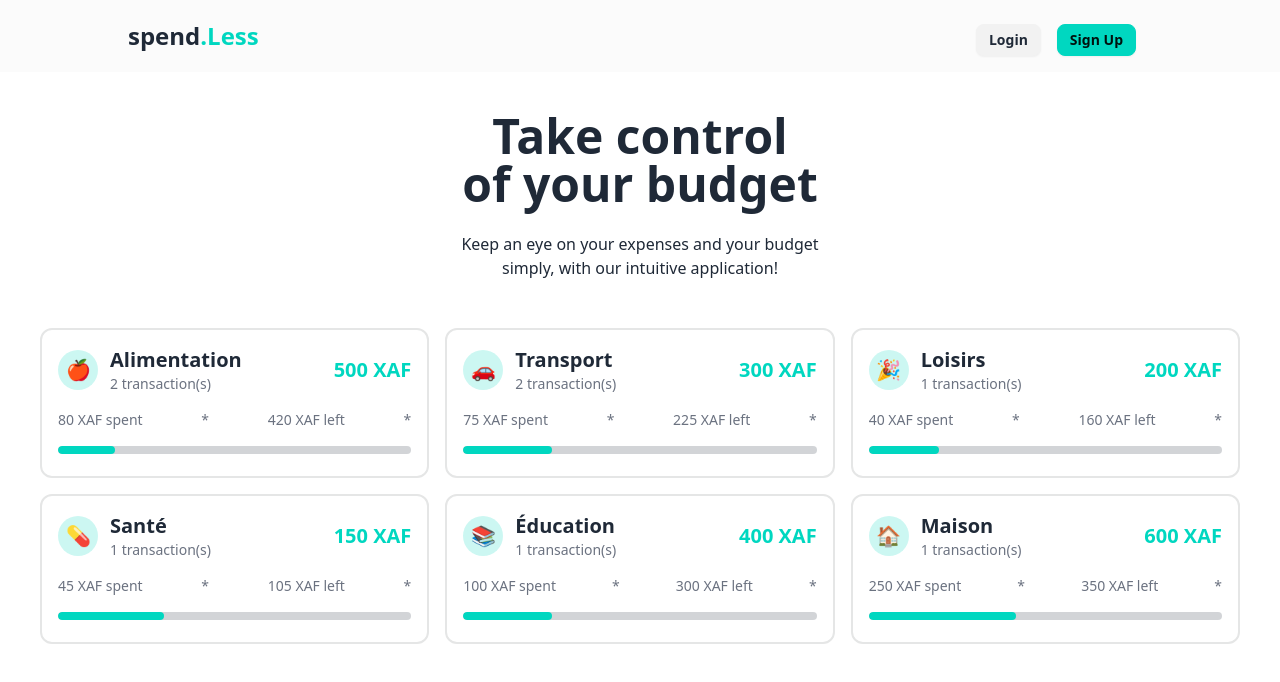
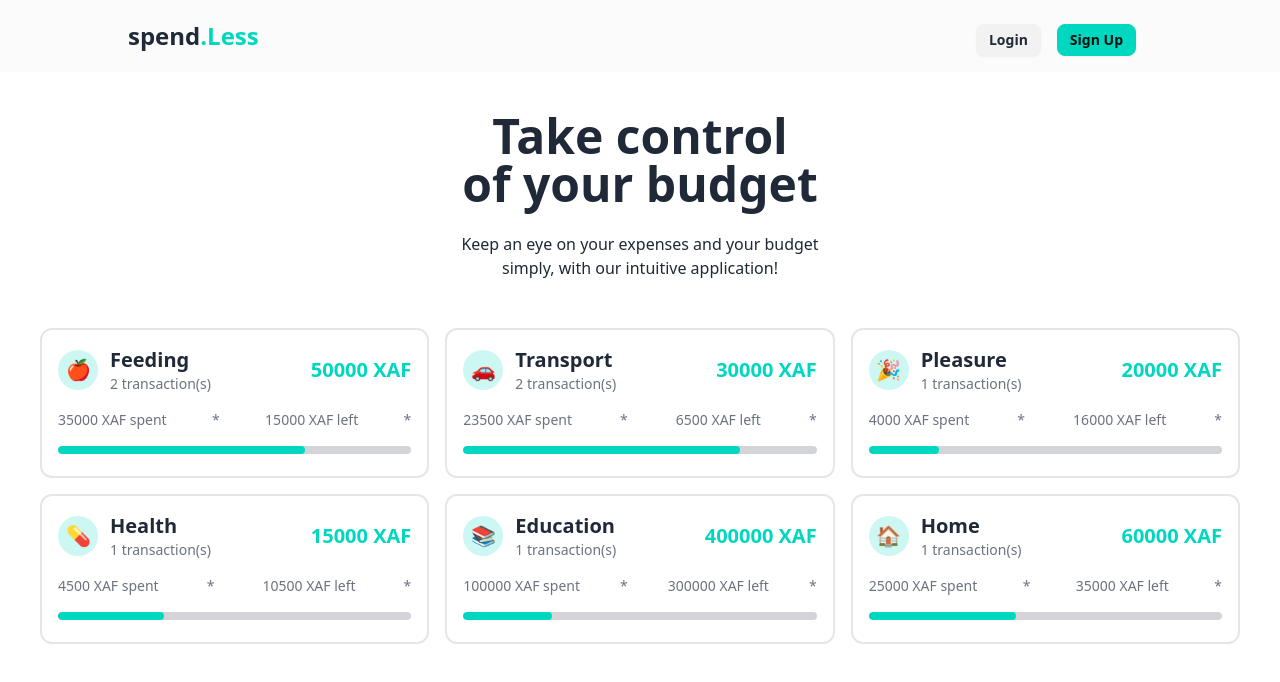
Before and after one commit to Chisamuel651/spendless, a Next.js app: page / in a window 1280 px wide. Shown: the top 682 px of the page. Built offline with nearby package versions, Linux system fonts and the light colour scheme; no server answers.

Commit message:
Final Touches V2

```diff
--- a/app/data.ts
+++ b/app/data.ts
@@ -3,53 +3,53 @@ import { Budget } from "@/type";
 const budgets: Budget[] = [
   {
     id: "1",
-    createdAt: new Date("2023-01-10"),
-    name: "Alimentation",
-    amount: 500,
+    createdAt: new Date("2024-01-10"),
+    name: "Feeding",
+    amount: 50000,
     emoji: "🍎",
     transactions: [
       {
         id: "t1",
-        amount: 50,
+        amount: 12000,
         emoji: "🍕",
         description: "Pizzeria",
-        createdAt: new Date("2023-01-12"),
-        budgetName: "Alimentation",
+        createdAt: new Date("2024-01-12"),
+        budgetName: "Feeding",
         budgetId: "1",
       },
       {
         id: "t2",
-        amount: 30,
+        amount: 23000,
         emoji: "🍞",
         description: "Boulangerie",
-        createdAt: new Date("2023-01-15"),
-        budgetName: "Alimentation",
+        createdAt: new Date("2024-01-15"),
+        budgetName: "Feeding",
         budgetId: "1",
       },
     ],
   },
   {
     id: "2",
-    createdAt: new Date("2023-01-05"),
+    createdAt: new Date("2024-01-05"),
     name: "Transport",
-    amount: 300,
+    amount: 30000,
     emoji: "🚗",
     transactions: [
       {
         id: "t3",
-        amount: 60,
+        amount: 16000,
         emoji: "⛽",
-        description: "Essence",
-        createdAt: new Date("2023-01-08"),
+        description: "Gaz",
+        createdAt: new Date("2024-01-08"),
         budgetName: "Transport",
         budgetId: "2",
       },
       {
         id: "t4",
-        amount: 15,
+        amount: 7500,
         emoji: "🚕",
         description: "Taxi",
-        createdAt: new Date("2023-01-20"),
+        createdAt: new Date("2024-01-20"),
         budgetName: "Transport",
         budgetId: "2",
       },
@@ -57,71 +57,71 @@ const budgets: Budget[] = [
   },
   {
     id: "3",
-    createdAt: new Date("2023-02-01"),
-    name: "Loisirs",
-    amount: 200,
+    createdAt: new Date("2024-02-01"),
+    name: "Pleasure",
+    amount: 20000,
     emoji: "🎉",
     transactions: [
       {
         id: "t5",
-        amount: 40,
+        amount: 4000,
         emoji: "🎬",
-        description: "Cinéma",
-        createdAt: new Date("2023-02-03"),
-        budgetName: "Loisirs",
+        description: "Cinema",
+        createdAt: new Date("2024-02-03"),
+        budgetName: "Pleasure",
         budgetId: "3",
       },
     ],
   },
   {
     id: "4",
-    createdAt: new Date("2023-02-15"),
-    name: "Santé",
-    amount: 150,
+    createdAt: new Date("2024-02-15"),
+    name: "Health",
+    amount: 15000,
     emoji: "💊",
     transactions: [
       {
         id: "t6",
-        amount: 45,
+        amount: 4500,
         emoji: "🏥",
-        description: "Consultation médicale",
-        createdAt: new Date("2023-02-17"),
-        budgetName: "Santé",
+        description: "Medical Consultation",
+        createdAt: new Date("2024-02-17"),
+        budgetName: "Health",
         budgetId: "4",
       },
     ],
   },
   {
     id: "5",
-    createdAt: new Date("2023-03-01"),
-    name: "Éducation",
-    amount: 400,
+    createdAt: new Date("2024-03-01"),
+    name: "Education",
+    amount: 400000,
     emoji: "📚",
     transactions: [
       {
         id: "t7",
-        amount: 100,
+        amount: 100000,
         emoji: "📖",
-        description: "Livres scolaires",
-        createdAt: new Date("2023-03-05"),
-        budgetName: "Éducation",
+        description: "Harvard Uni Certifications",
+        createdAt: new Date("2024-03-05"),
+        budgetName: "Education",
         budgetId: "5",
       },
     ],
   },
   {
     id: "6",
-    createdAt: new Date("2023-04-01"),
-    name: "Maison",
-    amount: 600,
+    createdAt: new Date("2024-04-01"),
+    name: "Home",
+    amount: 60000,
     emoji: "🏠",
     transactions: [
       {
         id: "t8",
-        amount: 250,
+        amount: 25000,
         emoji: "🛋️",
-        description: "Meubles",
-        createdAt: new Date("2023-04-10"),
+        description: "Furnitures",
+        createdAt: new Date("2024-04-10"),
         budgetName: "Maison",
         budgetId: "6",
       },
```
